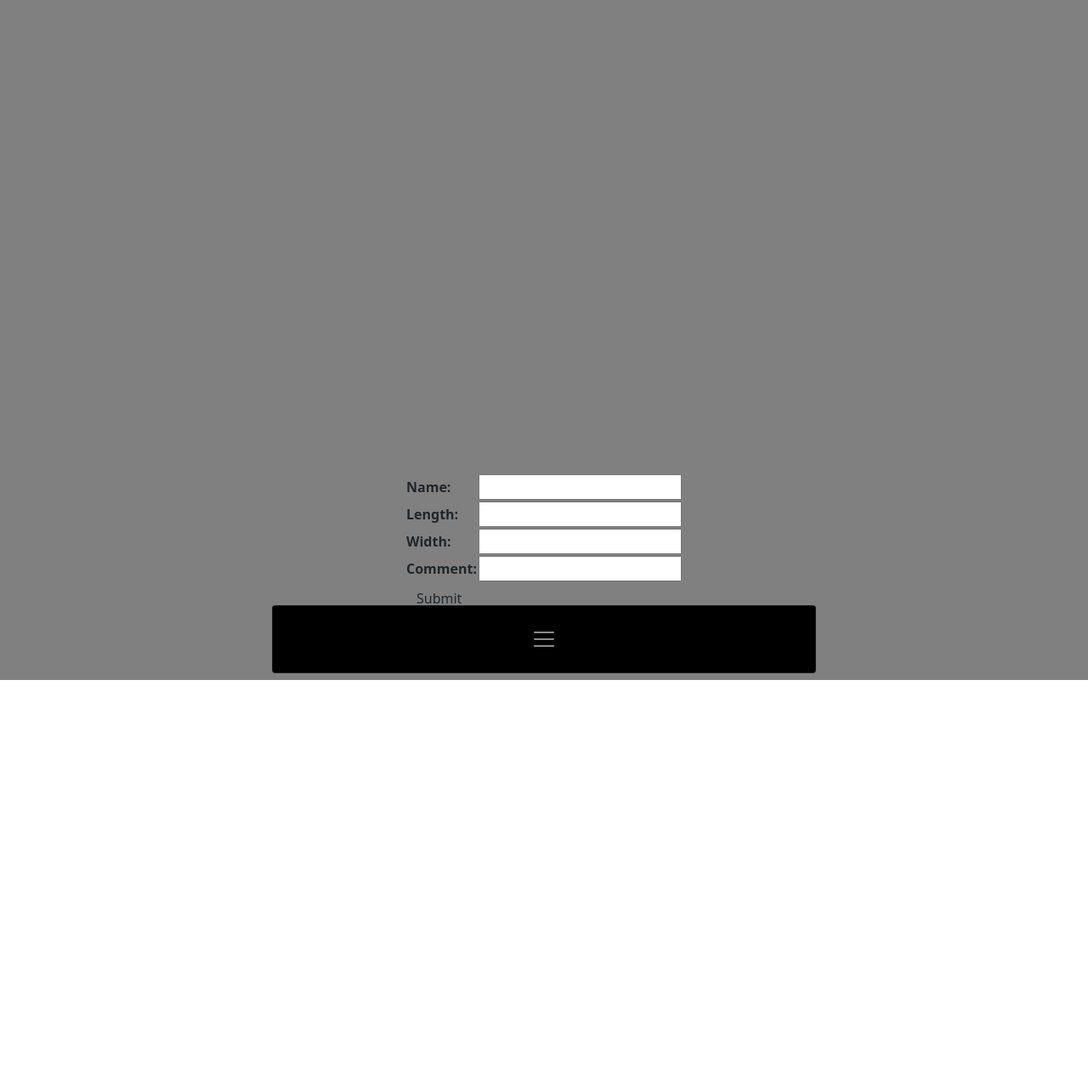
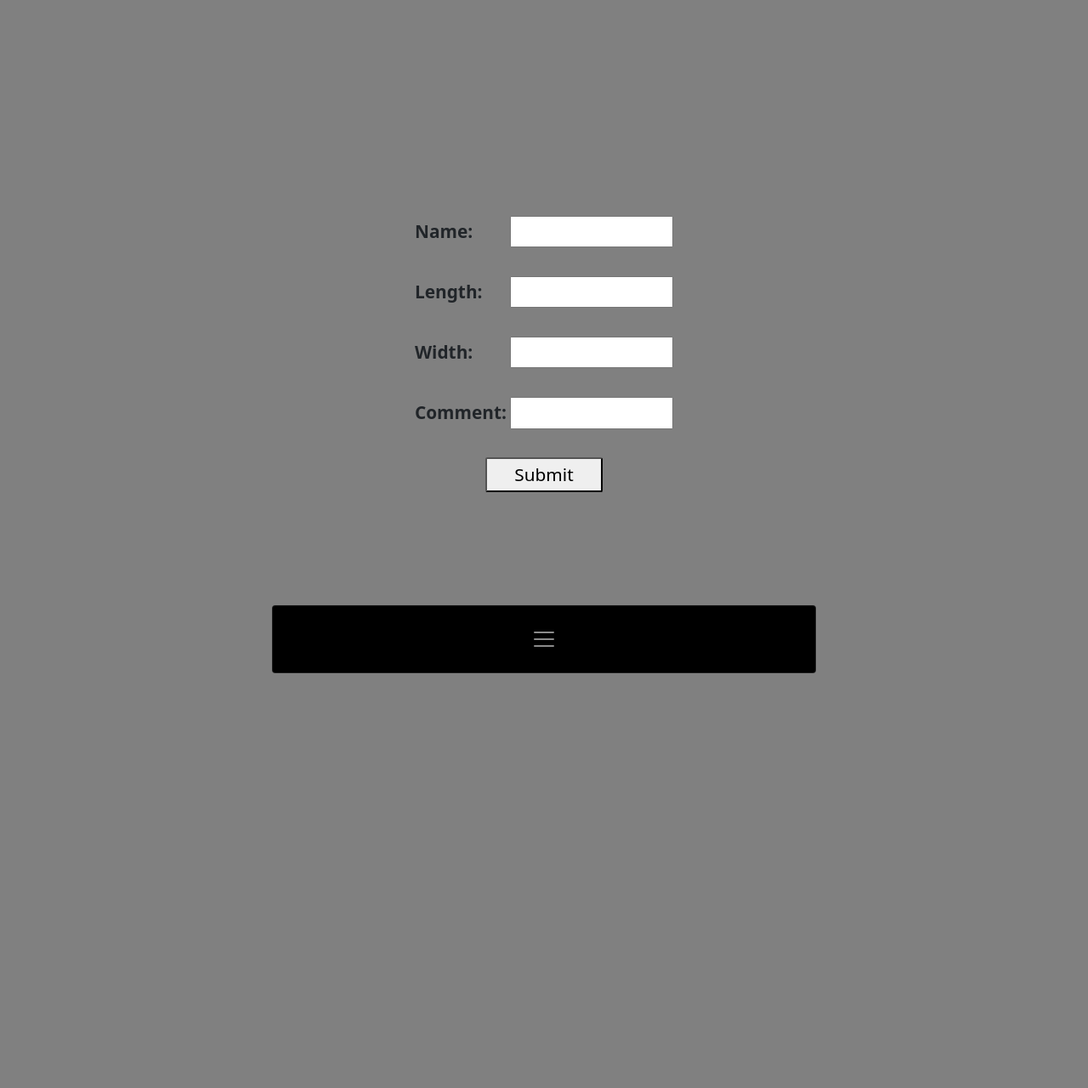
Before and after one commit to cardioforcake/portfolio-project-moov-app, a Django app: page /floorplans/create in a window 1280 px wide. Shown: the whole page at 85% size. After the commit the page ends 792 px from the top, so only its background shows below. Run offline with Django 3.2, Linux system fonts and the light colour scheme; the visitor is signed in with stand-in values (Sample User, id 1); some libraries are stand-ins or nearby versions.

Commit message:
finished floorplan forms

```diff
--- a/moov_app/templates/floorplan/floorplan_details_bg.html
+++ b/moov_app/templates/floorplan/floorplan_details_bg.html
@@ -38,11 +38,14 @@
         align-items: center;
       }
       #create-container{
-          width: 100vh;
-          height: 100vw;
+          width: 100%;
+          height: 100%;
           display: flex;
           justify-content: center;
           align-items: center;
+      }
+      #floorplan-form-container{
+          font-size: calc(0.5rem + 1vw);
       }
       #screen{
         width: 100vw;
@@ -77,6 +80,40 @@
         height: 100%;
         background-color: black;
       }
+      #fp-table>tbody>tr{
+          border-width: 2rem;
+          border-color: transparent;
+      }
+      #fp-table>tbody>tr>th{
+          width: 10vw;
+      }
+      #fp-table>tbody>tr>td>input{
+          width: 15vw;
+      }
+      #floor-plan-form{
+          display: flex;
+          justify-content: center;
+          align-items: center;
+      }
+      .fp-form-submit-container{
+          width: 100%;
+          display: flex;
+          justify-content: center;
+      }
+      .fp-form-submit{
+        border-radius: 0.2vw;
+        padding: 0.4vh 2.5vw 0.4vh 2.5vw;
+      }
+      .fp-form-delete-text{
+          display: flex;
+          flex-direction: column;
+      }
+      .fp-form-delete-text>h1, .fp-form-delete-text>h4{
+          margin: 0 auto 2vh auto;
+      }
+      #cancel-delete{
+          margin-left: 3vw;
+      }
     </style>
 
     <meta name="viewport" content="width=device-width, initial-scale=1.0">
@@ -91,10 +128,10 @@
     {% else %}
         <div id="create-container">
     {% endif %}
-
-    {% block content %}
-    {% endblock %}
-
+            <div id="floorplan-form-container">
+                {% block content %}
+                {% endblock %}
+            </div>
     {% if floorplan.id != None %}
             </div>
         </div>
--- a/moov_app/templates/moov_app/floorplan_form.html
+++ b/moov_app/templates/moov_app/floorplan_form.html
@@ -3,11 +3,13 @@
 {% block content %}
 
 
-<form action="" method="POST">
+<form action="" method="POST" id="floorplan-form">
     {% csrf_token %}
-    <table>
+    <table id="fp-table">
         {{ form.as_table }}
     </table>
-    <input class="btn" type="submit" value="Submit">
+    <div class="fp-form-submit-container">
+        <button class="fp-form-submit" type="submit">Submit</button>
+    </div>
 </form>
 {% endblock %}
--- a/moov_app/views.py
+++ b/moov_app/views.py
@@ -167,7 +167,7 @@
 
 class FloorPlanUpdate(LoginRequiredMixin,UpdateView):
     model = FloorPlan
-    fields = ['length', 'width', 'comment']
+    fields = ['name','length', 'width', 'comment']
 
 
 
```
Also changed, not shown: moov_app/templates/moov_app/floorplan_confirm_delete.html (+8 -5 lines).
